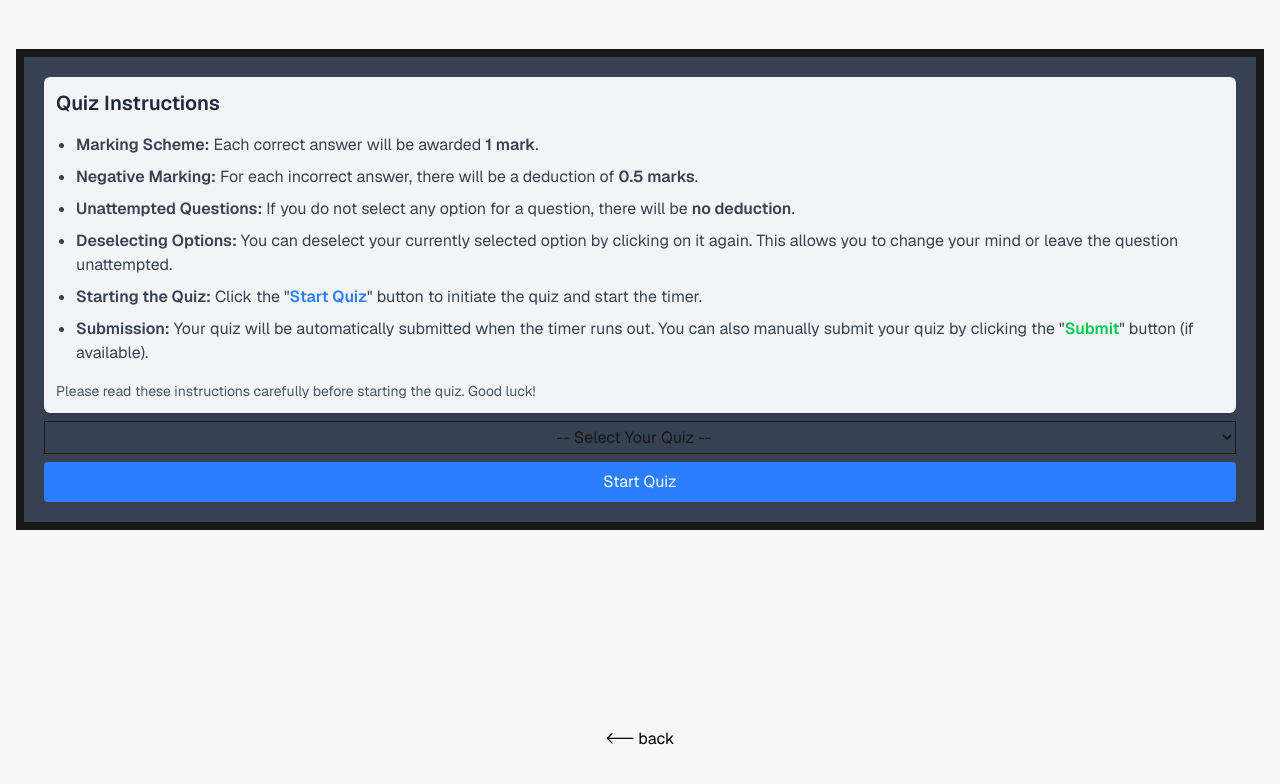
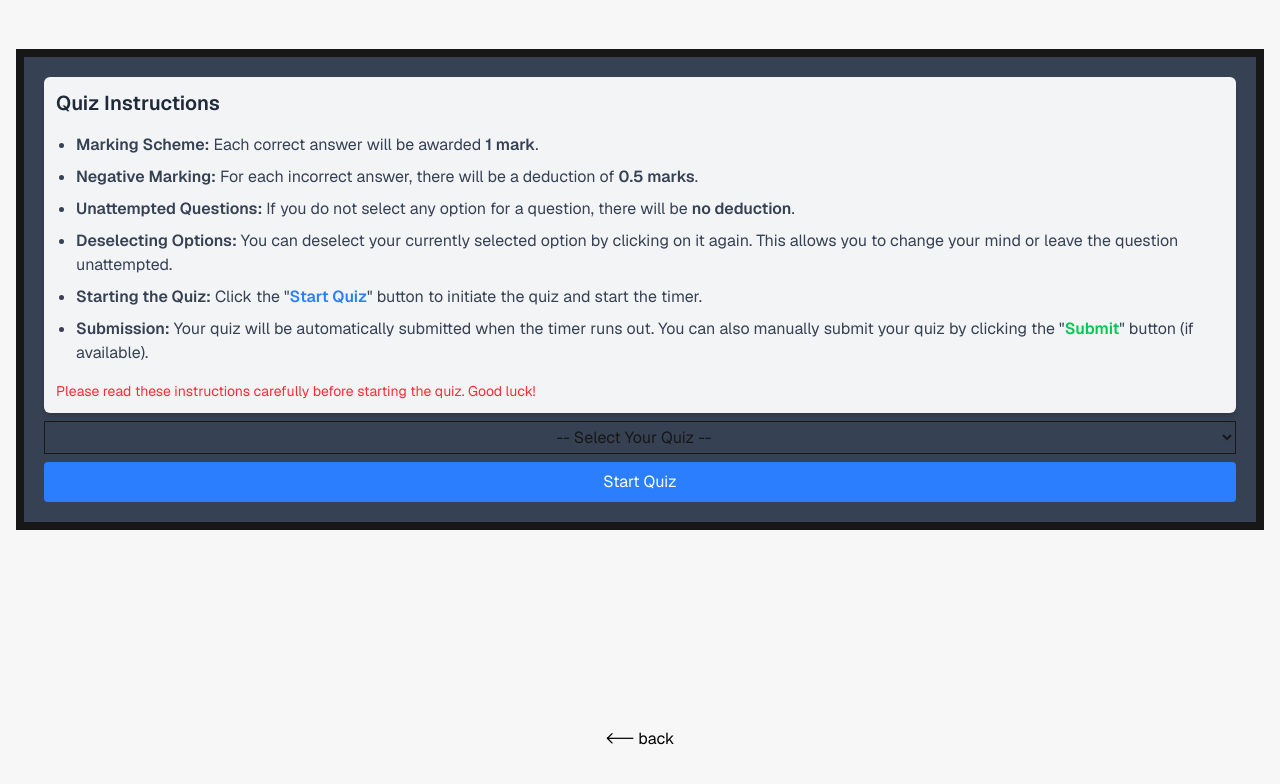
Before and after one commit to mentorvikash/nextjs, a Next.js app: page /quiz in a window 1280 px wide. Shown: the top 784 px of the page. Built offline with nearby package versions, Linux system fonts and the light colour scheme.

Commit message:
add important text as red

```diff
--- a/app/quiz/component/RuleBook.tsx
+++ b/app/quiz/component/RuleBook.tsx
@@ -41,7 +41,7 @@ const RuleBook: React.FC<RuleBookProps> = () => {
           (if available).
         </li>
       </ul>
-      <p className="mt-4 text-sm text-gray-600">
+      <p className="mt-4 text-sm text-red-500">
         Please read these instructions carefully before starting the quiz. Good
         luck!
       </p>
```
